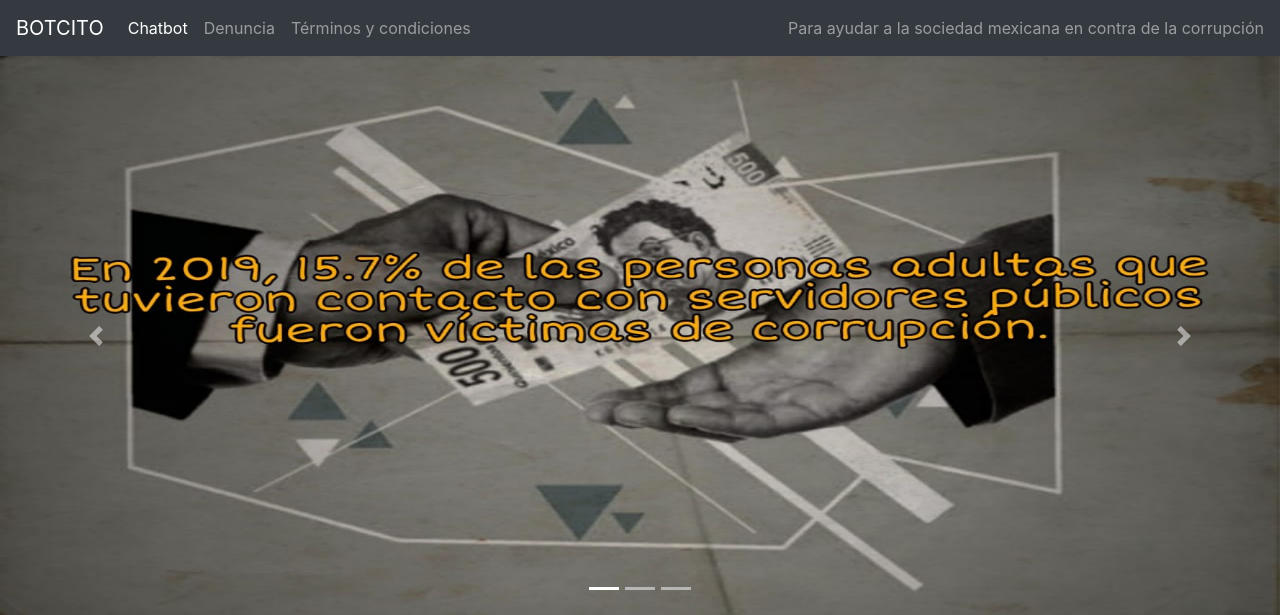
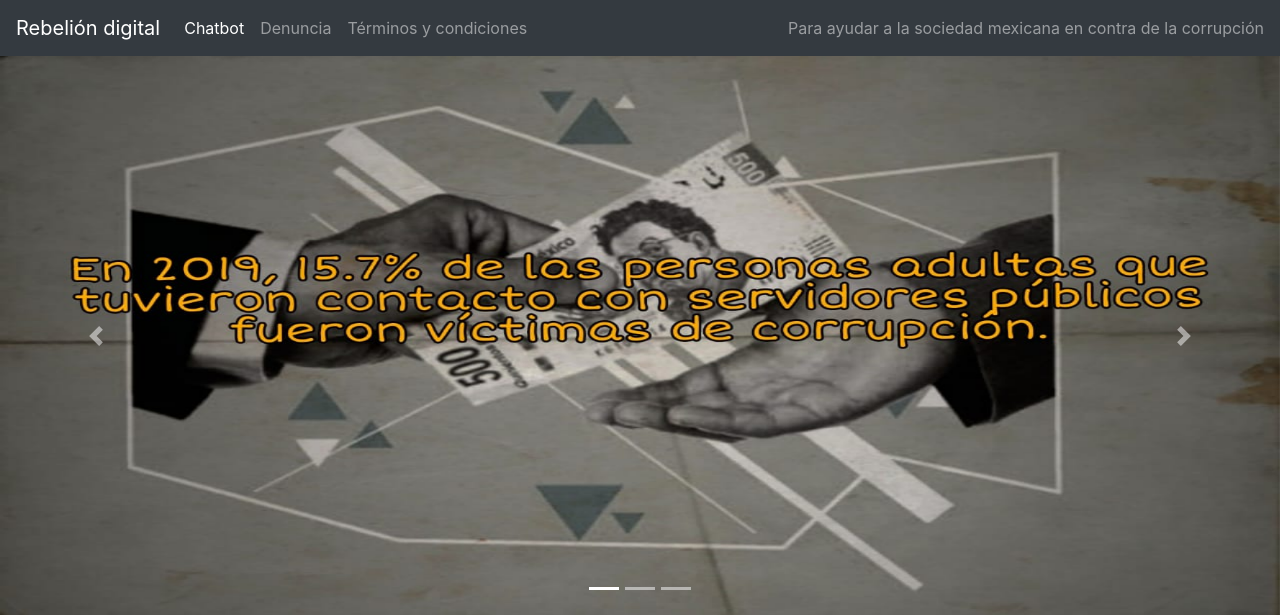
Before and after one commit to MkAngelo/hackathon, a Django app: page / in a window 1280 px wide. Shown: the top 615 px of the page. Run offline with Django 4.2, Linux system fonts and the light colour scheme; some libraries are stand-ins or nearby versions.

Commit message:
Update navbar.html

```diff
--- a/templates/navbar.html
+++ b/templates/navbar.html
@@ -1,6 +1,6 @@
 {% load static %}
 <nav class="navbar navbar-expand-lg navbar-dark bg-dark">
-  <a class="navbar-brand" href="{% url 'users:home'%}">BOTCITO</a>
+  <a class="navbar-brand" href="{% url 'users:home'%}">Rebelión digital</a>
   <button class="navbar-toggler" type="button" data-toggle="collapse" data-target="#navbarText" aria-controls="navbarText" aria-expanded="false" aria-label="Toggle navigation">
     <span class="navbar-toggler-icon"></span>
   </button>
```
